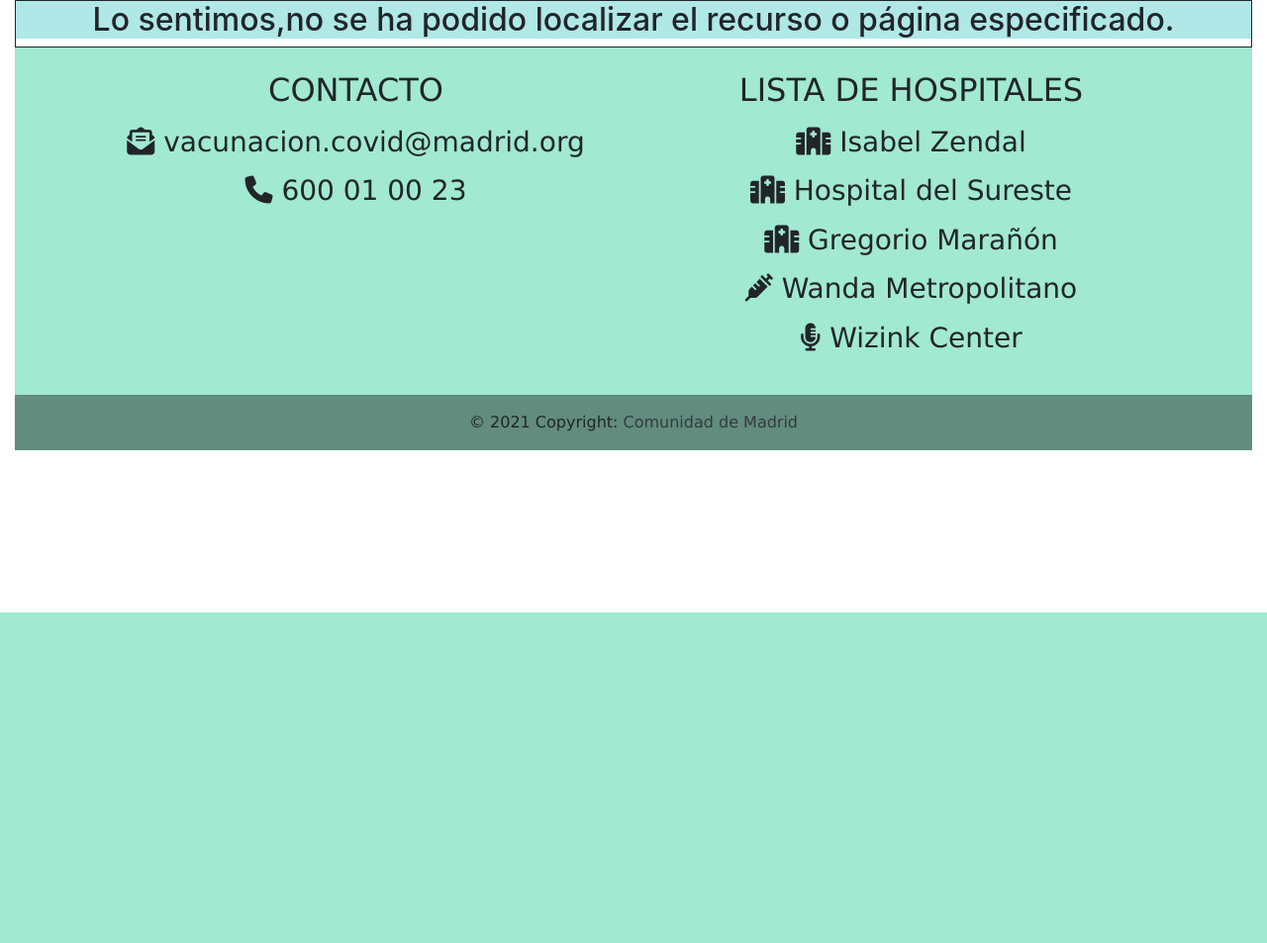
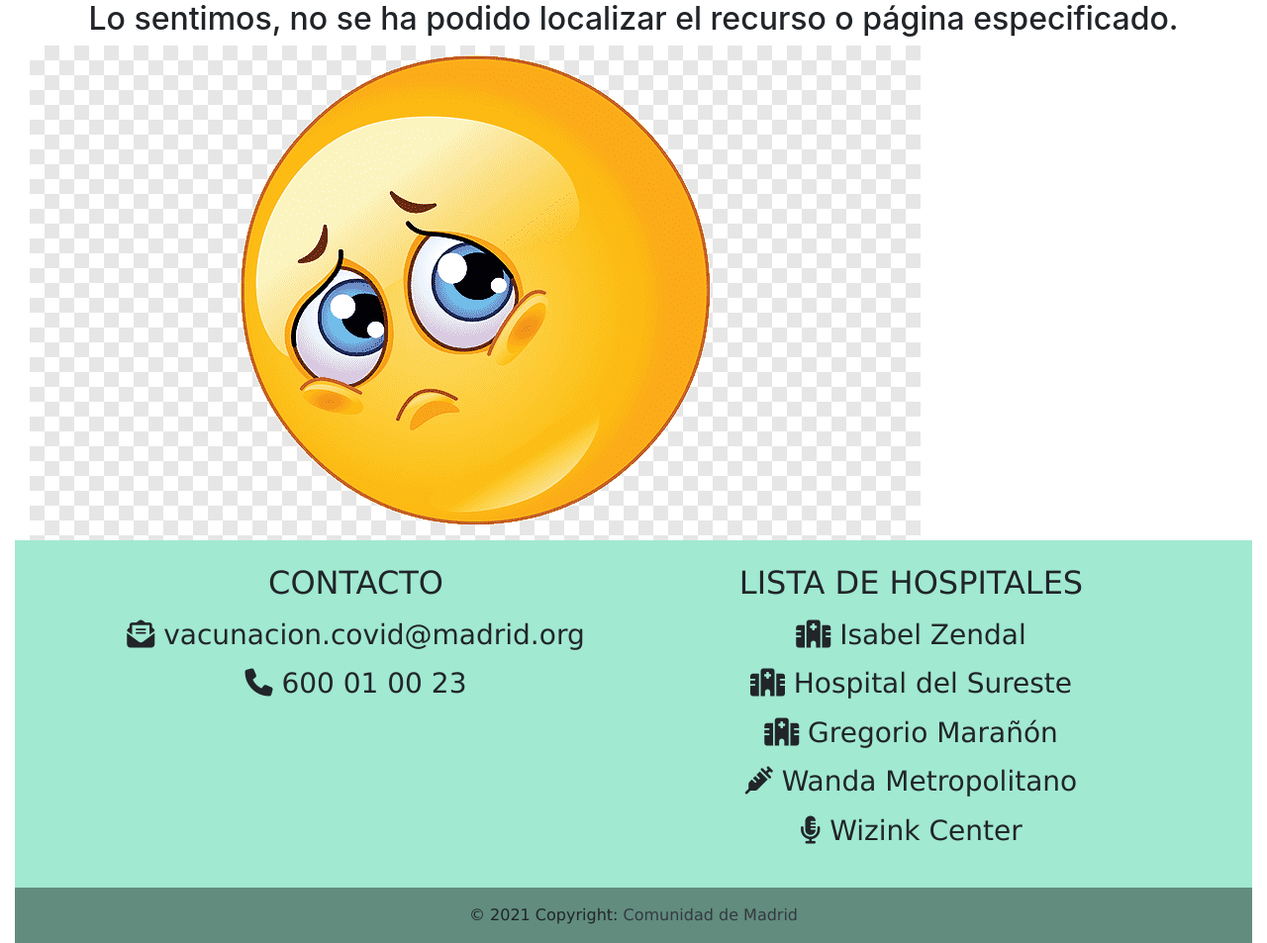
Before and after one commit to miguelmartinez22/ProyectoPHP-1, a PHP site: page /php/error.php in a window 1280 px wide. Shown: the part 181-1134 px from the top of the page at 99% size. Before the commit the page ends 800 px from the top, so only its background shows below. Run offline with PHP 8.4, Linux system fonts and the light colour scheme; some libraries are stand-ins or nearby versions.

Commit message:
error.php casi terminada

```diff
--- a/webapp/css/error.css
+++ b/webapp/css/error.css
@@ -32,13 +32,12 @@ article {
     -webkit-text-stroke: 1px black;
 }
 
-main {
-    border: 1px solid;
+section {
+    margin: auto;
 }
 
-section {
-    margin: auto;
-    background-color: #B0E7E7;
+img {
+
 }
 
 footer {
--- a/webapp/php/error.php
+++ b/webapp/php/error.php
@@ -31,9 +31,10 @@
             </div>
         </header>
         <main>
-            <section>
-                <article style="text-align: center">
-                    <h2>Lo sentimos,no se ha podido localizar el recurso o página especificado.</h2>
+            <section style="text-align: center">
+                <h2>Lo sentimos, no se ha podido localizar el recurso o página especificado.</h2>
+                <article class="col-10 col-lg-8 col-md-8 col-sm8">
+                    <img src="../images/emoji.png" alt="Emoji triste">
                 </article>
             </section>
         </main>
```
Also changed, not shown: webapp/images/emoji.png (added).
